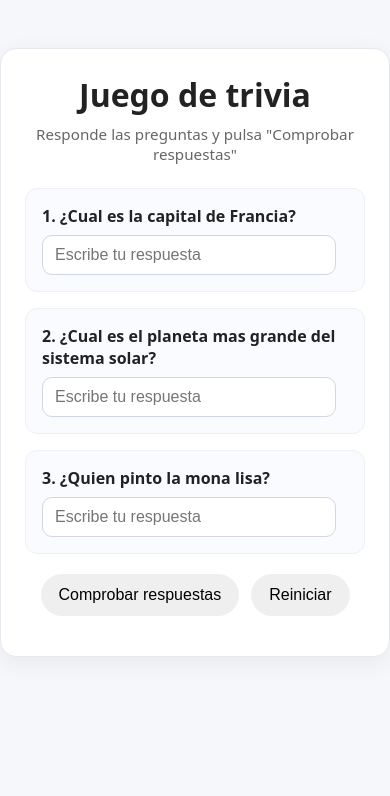
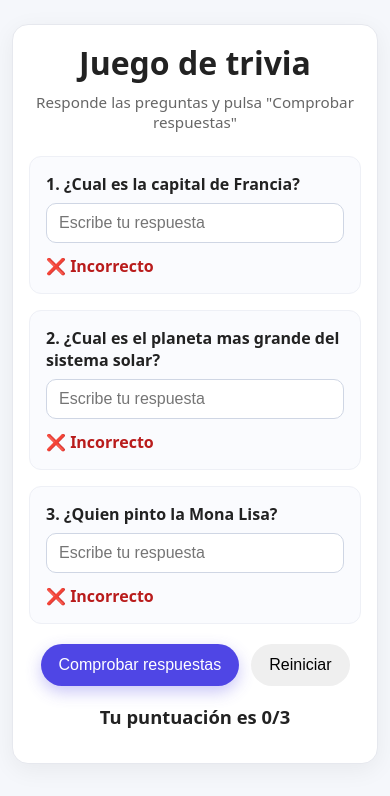
Before and after one commit to gabysan87/Juego-de-Trivia-Practica-con-HTML-CSS-JS-, a plain HTML site: page index.html in a window 390 px wide. Both pictures are taken after a click on the button "Comprobar respuestas". Drawn offline with Linux system fonts and the light colour scheme.

Commit message:
practica de javascript

```diff
--- a/index.html
+++ b/index.html
@@ -43,7 +43,7 @@
 
       <!-- Tercera pregunta -->
       <section class="question">
-        <label for="q3"> 3. ¿Quien pinto la mona lisa?</label>
+        <label for="q3"> 3. ¿Quien pinto la Mona Lisa?</label>
         <div class="input-row">
           <input
             id="q3"
--- a/javascript.js
+++ b/javascript.js
@@ -0,0 +1,63 @@
+// Normalizar respuestas (ignora mayusculas, acentos y espacios extra)
+const normalizar = (texto) => {
+  return (texto || "")
+    .trim()
+    .toLowerCase()
+    .normalize("NFD")
+    .replace(/\p{Diacritic}/gu, "")
+    .replace(/\s+/g, " ");
+};
+
+// Preguntas con inputs y feedback
+const preguntas = [
+  {
+    input: document.getElementById("q1"),
+    feedback: document.getElementById("f1"),
+  },
+  {
+    input: document.getElementById("q2"),
+    feedback: document.getElementById("f2"),
+  },
+  {
+    input: document.getElementById("q3"),
+    feedback: document.getElementById("f3"),
+  },
+];
+
+const scoreEl = document.getElementById("score");
+const checkBtn = document.getElementById("checkBtn");
+const resetBtn = document.getElementById("resetBtn");
+
+//Comprobar respuestas
+checkBtn.addEventListener("click", () => {
+  let puntos = 0;
+
+  preguntas.forEach(({ input, feedback }) => {
+    const correcta = normalizar(input.dataset.answer);
+    const usuario = normalizar(input.value);
+
+    feedback.classList.remove("correct", "incorrect");
+
+    if (usuario && usuario === correcta) {
+      feedback.textContent = "✅ Correcto";
+      feedback.classList.add("correct");
+      puntos++;
+    } else {
+      feedback.textContent = "❌ Incorrecto";
+      feedback.classList.add("incorrect");
+    }
+  });
+
+  scoreEl.textContent = `Tu puntuación es ${puntos}/${preguntas.length}`;
+});
+
+//Reiniciar trivia
+resetBtn.addEventListener("click", () => {
+  preguntas.forEach(({ input, feedback }) => {
+    input.value = "";
+    feedback.textContent = "";
+    feedback.classList.remove("correct", "incorrect");
+  });
+  scoreEl.textContent = "";
+  preguntas[0].input.focus();
+});
--- a/styles.css
+++ b/styles.css
@@ -101,3 +101,41 @@ h1 {
   cursor: pointer;
   transition: transform 0.04s ease, box-shadow 0.2s ease, opacity 0.2s ease;
 }
+
+.btn:active {
+  transform: translateY(1px);
+}
+.btn-primary {
+  background: #4f46e5;
+  color: #fff;
+  box-shadow: 0 6px 16px rgb(79, 70, 229, 0.3);
+}
+
+.btn-primary:hover {
+  opacity: 0.95;
+  box-shadow: 0 8px 20px rgba(79, 70, 229, 0.35);
+}
+
+.btn-seondary {
+  background: #e5e7eb;
+  color: #111827;
+}
+.btn-seondary:hover {
+  opacity: 0.95;
+}
+
+/* Puntaje */
+.score {
+  text-align: center;
+  margin-top: 18px;
+  font-size: 1.15rem;
+  font-weight: 800;
+}
+
+/* Responsive */
+@media (max-width: 560px) {
+  .container {
+    margin: 24px 12px;
+    padding: 16px;
+  }
+}
```
